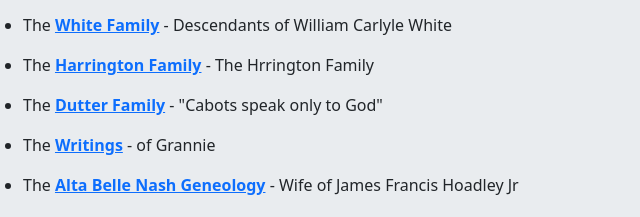
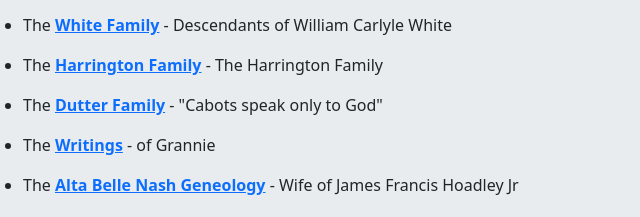
Before and after one commit to jerryhoadley/Hoadleys, a plain HTML site: page Stories/Stories.html in a window 1280 px wide. Shown: the part 335-552 px from the top of the page, 175-815 px from the left. Drawn offline with nearby package versions, Linux system fonts and the light colour scheme; files that its build step writes are made by us from their sources; files whose address does not match are found by name.

Commit message:
12/17/commit

```diff
--- a/Stories/Stories.html
+++ b/Stories/Stories.html
@@ -66,7 +66,7 @@
                             <li>The <a href="White.html"><b>White Family</b></a> - Descendants of William Carlyle White </li>
                         </ul>
                         <ul>
-                            <li>The <a href="Harrington.html"><b>Harrington  Family</b></a> - The Hrrington Family</li>
+                            <li>The <a href="Harrington.html"><b>Harrington  Family</b></a> - The Harrington Family</li>
                         </ul>
                         <ul>
                             <li>The <a href="Dutter.html"><b>Dutter Family</b></a> - "Cabots speak only to God"</li>
```
Also changed, not shown: index.html (+1 -0 lines).
